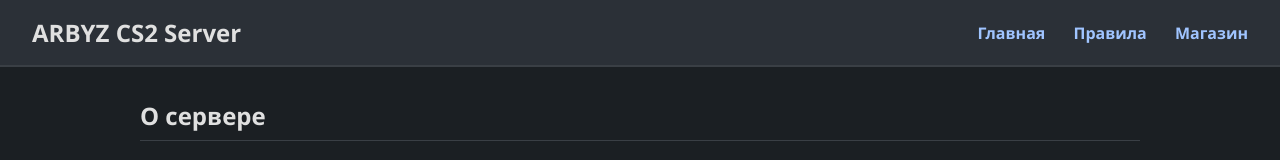
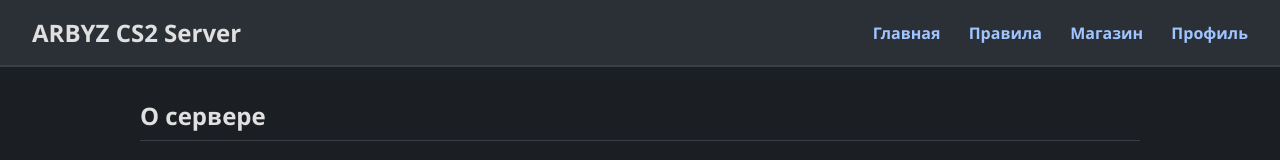
Before and after one commit to abyss175/arbyz-server, a plain HTML site: page index.html in a window 1280 px wide. Shown: the top 160 px of the page. Drawn offline with Linux system fonts and the light colour scheme.

Commit message:
Update index.html

```diff
--- a/index.html
+++ b/index.html
@@ -13,6 +13,7 @@
       <a href="index.html">Главная</a>
       <a href="rules.html">Правила</a>
       <a href="shop.html">Магазин</a>
+      <a href="profile.html">Профиль</a>
     </nav>
   </header>
 
```
